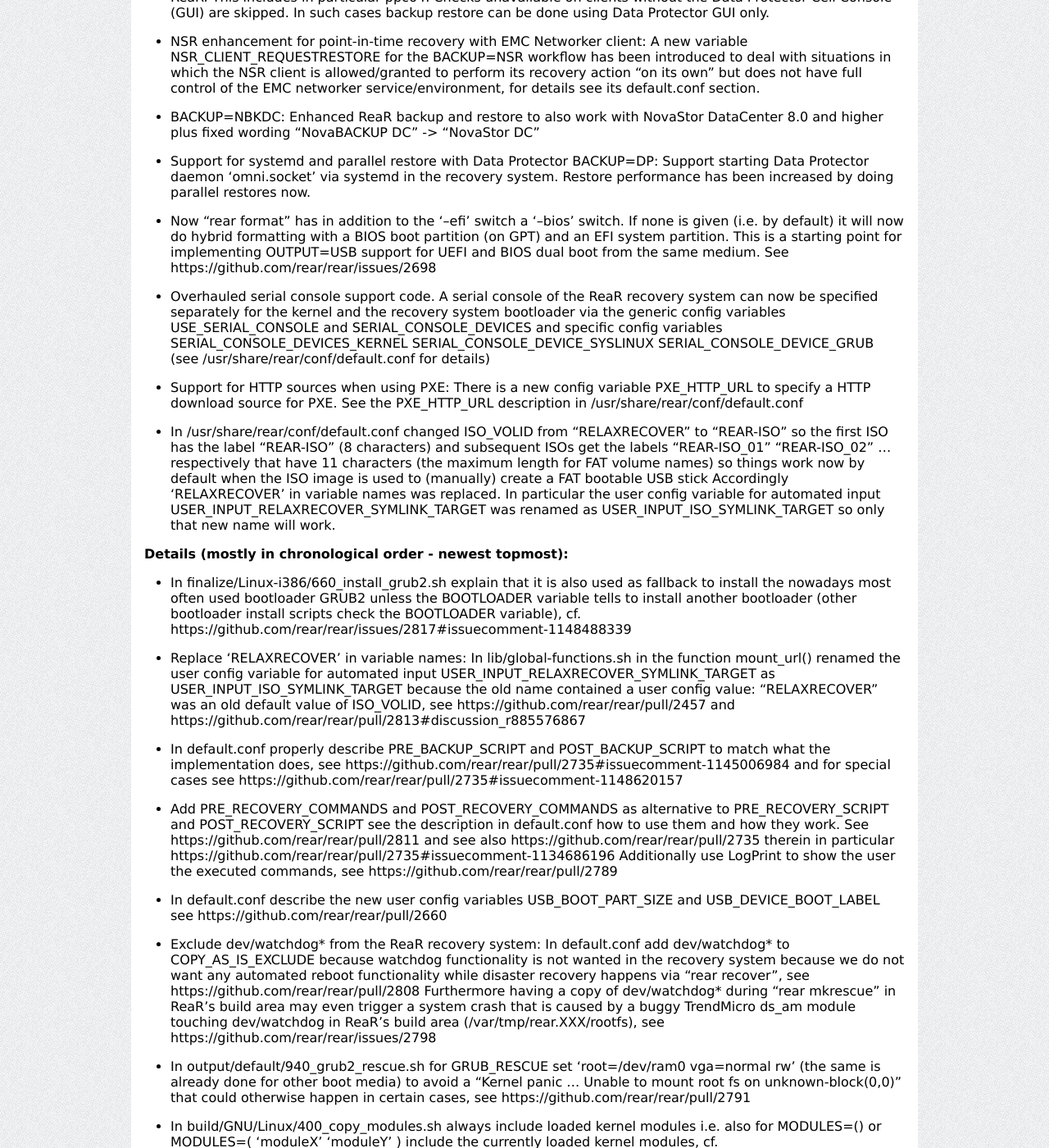
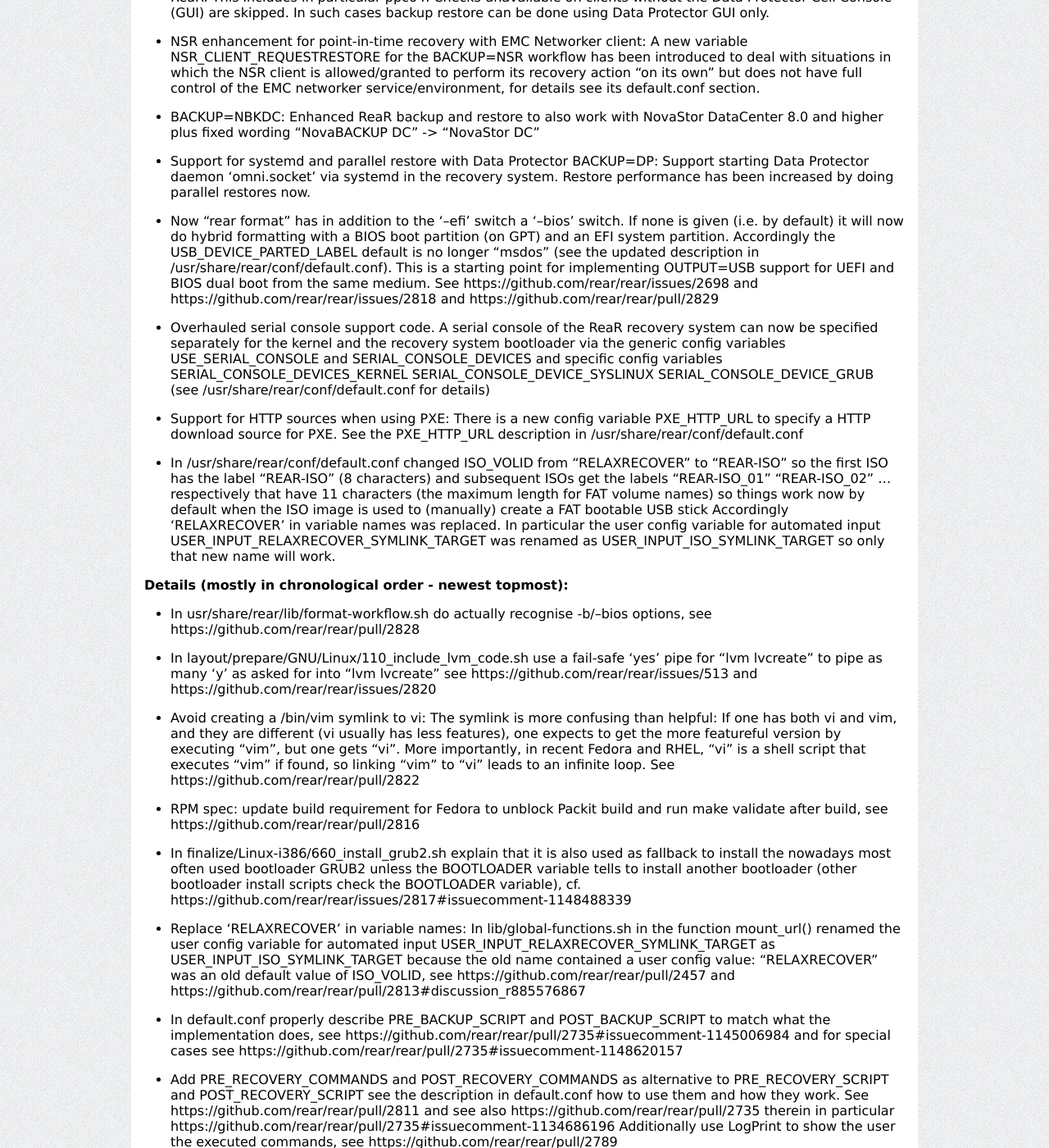
Before and after one commit to rear/rear.github.com, a Jekyll site: the page built from documentation/release-notes-2-7.md, in a window 1280 px wide and 1400 px high, scrolled down 4031 px. Shown: the whole window at 82% size. Built offline with Jekyll 4.4.1, drawn with Linux system fonts in a browser that asks for light colours; comment, search, counter and statistics services are not loaded; some of the changed text lies outside the part shown.

Commit message:
Updated release notes for ReaR 2.7

```diff
--- a/documentation/release-notes-2-7.md
+++ b/documentation/release-notes-2-7.md
@@ -250,8 +250,11 @@
 
 * Now "rear format" has in addition to the '--efi' switch a '--bios' switch.
 If none is given (i.e. by default) it will now do hybrid formatting with a BIOS boot partition (on GPT) and an EFI system partition.
+Accordingly the USB_DEVICE_PARTED_LABEL default is no longer "msdos" (see the updated description in /usr/share/rear/conf/default.conf).
 This is a starting point for implementing OUTPUT=USB support for UEFI and BIOS dual boot from the same medium.
 See https://github.com/rear/rear/issues/2698
+and https://github.com/rear/rear/issues/2818
+and https://github.com/rear/rear/pull/2829
 
 * Overhauled serial console support code.
 A serial console of the ReaR recovery system can now be specified separately for the kernel and the recovery system bootloader
@@ -273,6 +276,28 @@
 was renamed as USER_INPUT_ISO_SYMLINK_TARGET so only that new name will work.
 
 #### Details (mostly in chronological order - newest topmost):
+
+* In usr/share/rear/lib/format-workflow.sh
+do actually recognise -b/--bios options,
+see https://github.com/rear/rear/pull/2828
+
+* In layout/prepare/GNU/Linux/110_include_lvm_code.sh
+use a fail-safe 'yes' pipe for "lvm lvcreate"
+to pipe as many 'y' as asked for into "lvm lvcreate"
+see https://github.com/rear/rear/issues/513
+and https://github.com/rear/rear/issues/2820
+
+* Avoid creating a /bin/vim symlink to vi:
+The symlink is more confusing than helpful: If one has both vi and vim,
+and they are different (vi usually has less features), one expects to
+get the more featureful version by executing "vim", but one gets "vi".
+More importantly, in recent Fedora and RHEL, "vi" is a shell script that
+executes "vim" if found, so linking "vim" to "vi" leads to an infinite loop.
+See https://github.com/rear/rear/pull/2822
+
+* RPM spec: update build requirement for Fedora
+to unblock Packit build and run make validate after build,
+see https://github.com/rear/rear/pull/2816
 
 * In finalize/Linux-i386/660_install_grub2.sh
 explain that it is also used as fallback
```
Also changed, not shown: other parts of documentation/release-notes-2-7.md (+1 -1 lines).
